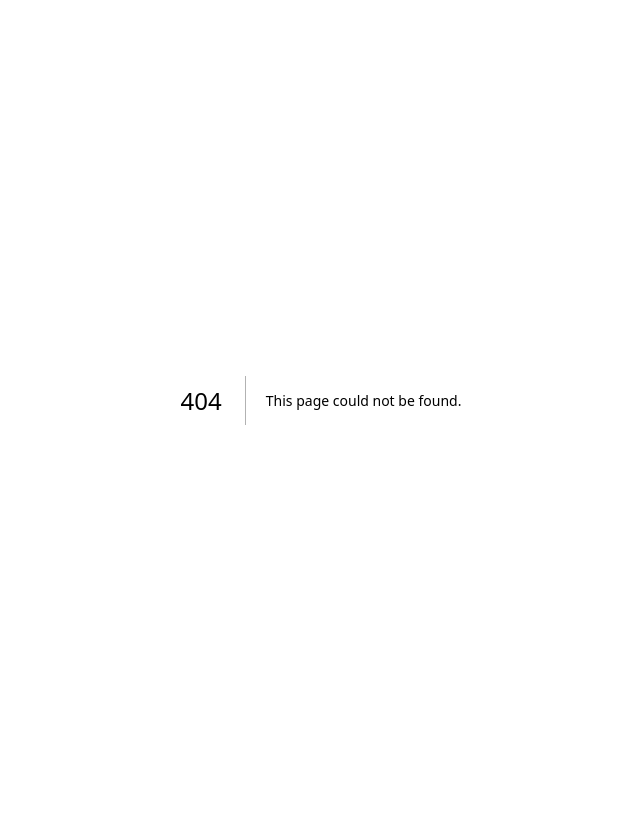
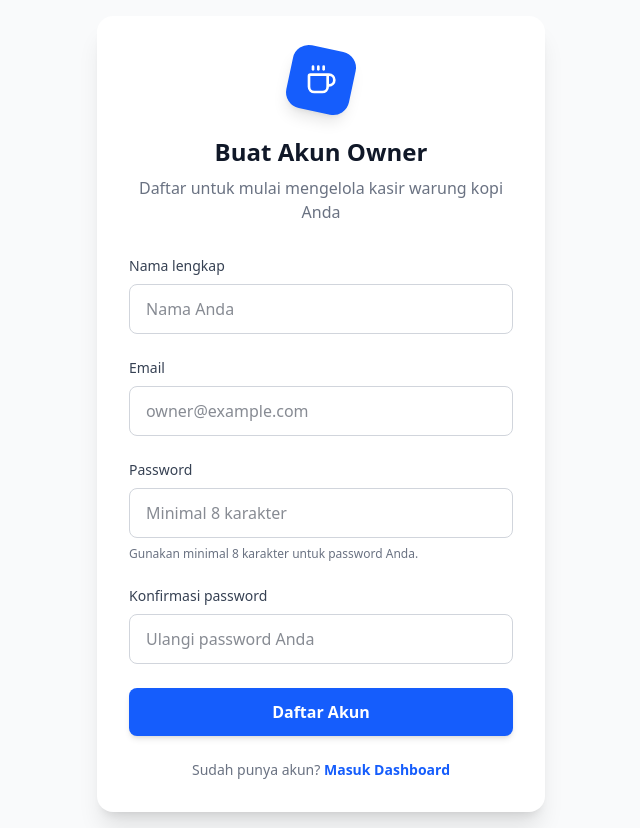
Before and after one commit to TOPDOCODE-DIGITAL-INNOVATIONS/kasir-warung-kopi, a Next.js app in the folder admin-dashboard/: page /register in a window 1280 px wide. Before the commit this address had no page. Shown: the whole page, without its empty margins (319-959 px from the left). Before the commit the page ends 800 px from the top, so only its background shows below. Built offline with nearby package versions, Linux system fonts and the light colour scheme.

Commit message:
feat: add owner registration to admin dashboard

```diff
--- /dev/null
+++ b/admin-dashboard/src/app/auth/confirm/route.ts
@@ -0,0 +1,16 @@
+import { NextResponse, type NextRequest } from 'next/server'
+import { createClient } from '@/utils/supabase/server'
+
+export async function GET(request: NextRequest) {
+  const code = request.nextUrl.searchParams.get('code')
+
+  if (code) {
+    const supabase = await createClient()
+    const { error } = await supabase.auth.exchangeCodeForSession(code)
+    if (!error) return NextResponse.redirect(new URL('/dashboard', request.url))
+  }
+
+  const loginUrl = new URL('/login', request.url)
+  loginUrl.searchParams.set('message', 'Tautan konfirmasi tidak valid atau sudah kedaluwarsa. Silakan coba masuk atau daftar kembali.')
+  return NextResponse.redirect(loginUrl)
+}
--- a/admin-dashboard/src/app/login/page.tsx
+++ b/admin-dashboard/src/app/login/page.tsx
@@ -1,5 +1,6 @@
 import { login } from './actions'
 import { Coffee } from 'lucide-react'
+import Link from 'next/link'
 
 export default async function LoginPage({ searchParams }: { searchParams: Promise<{ message?: string }> }) {
   const { message } = await searchParams
@@ -61,6 +62,12 @@ export default async function LoginPage({ searchParams }: { searchParams: Promis
               Masuk Dashboard
             </button>
           </form>
+          <p className="mt-6 text-center text-sm text-gray-500 dark:text-gray-400">
+            Belum punya akun?{' '}
+            <Link href="/register" className="font-semibold text-blue-600 hover:text-blue-700 hover:underline dark:text-blue-400">
+              Daftar akun
+            </Link>
+          </p>
         </div>
       </div>
     </div>
--- /dev/null
+++ b/admin-dashboard/src/app/register/actions.ts
@@ -0,0 +1,75 @@
+'use server'
+
+import { revalidatePath } from 'next/cache'
+import { redirect } from 'next/navigation'
+import { getSiteUrl } from '@/lib/site-url'
+import { createClient } from '@/utils/supabase/server'
+
+export type RegisterState = {
+  status: 'idle' | 'error' | 'success'
+  message: string
+  values?: { name: string; email: string }
+}
+
+export async function register(_previousState: RegisterState, formData: FormData): Promise<RegisterState> {
+  const name = String(formData.get('name') ?? '').trim()
+  const email = String(formData.get('email') ?? '').trim().toLowerCase()
+  const password = String(formData.get('password') ?? '')
+  const confirmPassword = String(formData.get('confirmPassword') ?? '')
+  const values = { name, email }
+  const fail = (message: string): RegisterState => ({ status: 'error', message, values })
+
+  if (!name || name.length > 100) return fail('Isi nama lengkap maksimal 100 karakter.')
+  if (email.length > 254 || !/^[^\s@]+@[^\s@]+\.[^\s@]+$/.test(email)) {
+    return fail('Masukkan alamat email yang valid.')
+  }
+  if (password.length < 8 || password.length > 128) {
+    return fail('Password harus terdiri dari 8 hingga 128 karakter.')
+  }
+  if (password !== confirmPassword) return fail('Konfirmasi password tidak sama.')
+
+  const supabase = await createClient()
+  const { data: currentUser } = await supabase.auth.getUser()
+  if (currentUser.user) redirect('/dashboard')
+
+  const { data, error } = await supabase.auth.signUp({
+    email,
+    password,
+    options: {
+      emailRedirectTo: `${await getSiteUrl()}/auth/confirm`,
+      // Descriptive user metadata; access to business data still uses owner_id and RLS.
+      data: { name, role: 'Owner' },
+    },
+  })
+
+  if (error) {
+    switch (error.code) {
+      case 'user_already_exists':
+      case 'email_exists':
+        return fail('Email sudah terdaftar. Silakan masuk menggunakan akun Anda.')
+      case 'weak_password':
+        return fail('Password belum memenuhi ketentuan keamanan. Gunakan password yang lebih kuat.')
+      case 'signup_disabled':
+      case 'email_provider_disabled':
+        return fail('Pendaftaran belum diaktifkan. Silakan hubungi pengelola aplikasi.')
+      case 'over_email_send_rate_limit':
+      case 'over_request_rate_limit':
+        return fail('Terlalu banyak percobaan. Tunggu beberapa saat sebelum mencoba kembali.')
+      case 'email_address_invalid':
+      case 'email_address_not_authorized':
+        return fail('Alamat email ini belum dapat digunakan untuk pendaftaran. Gunakan email lain atau hubungi pengelola.')
+      default:
+        return fail('Pendaftaran belum berhasil. Silakan coba kembali beberapa saat lagi.')
+    }
+  }
+
+  if (data.session) {
+    revalidatePath('/dashboard', 'layout')
+    redirect('/dashboard')
+  }
+
+  return {
+    status: 'success',
+    message: 'Jika email ini dapat digunakan, tautan konfirmasi telah dikirim. Periksa inbox atau folder spam dan buka tautan di browser yang sama. Jika sudah memiliki akun, silakan masuk.',
+  }
+}
--- /dev/null
+++ b/admin-dashboard/src/app/register/page.tsx
@@ -0,0 +1,77 @@
+'use client'
+
+import { useActionState } from 'react'
+import Link from 'next/link'
+import { Coffee } from 'lucide-react'
+import { register, type RegisterState } from './actions'
+
+const initialState: RegisterState = { status: 'idle', message: '' }
+const inputClassName = 'w-full px-4 py-3 rounded-lg border border-gray-300 dark:border-gray-600 focus:ring-2 focus:ring-blue-500 focus:border-transparent dark:bg-gray-700 dark:text-white transition-all'
+const labelClassName = 'block text-sm font-medium text-gray-700 dark:text-gray-300 mb-2'
+
+export default function RegisterPage() {
+  const [state, formAction, pending] = useActionState(register, initialState)
+
+  return (
+    <div className="min-h-screen flex items-center justify-center bg-gray-50 dark:bg-gray-900 p-4">
+      <div className="max-w-md w-full bg-white dark:bg-gray-800 rounded-2xl shadow-xl overflow-hidden">
+        <div className="p-8">
+          <div className="flex justify-center mb-6">
+            <div className="w-16 h-16 bg-blue-600 rounded-2xl flex items-center justify-center transform rotate-12 shadow-lg">
+              <Coffee className="text-white w-8 h-8 -rotate-12" />
+            </div>
+          </div>
+          <h1 className="text-2xl font-bold text-center text-gray-900 dark:text-white mb-2">Buat Akun Owner</h1>
+          <p className="text-center text-gray-500 dark:text-gray-400 mb-8">
+            Daftar untuk mulai mengelola kasir warung kopi Anda
+          </p>
+
+          {state.status === 'success' ? (
+            <p role="status" className="text-sm text-green-700 dark:text-green-300 bg-green-50 dark:bg-green-900/30 p-4 rounded-lg">
+              {state.message}
+            </p>
+          ) : (
+            <form action={formAction} className="space-y-6" aria-busy={pending}>
+              <div>
+                <label htmlFor="name" className={labelClassName}>Nama lengkap</label>
+                <input id="name" name="name" type="text" autoComplete="name" required maxLength={100}
+                  defaultValue={state.values?.name} className={inputClassName} placeholder="Nama Anda" />
+              </div>
+              <div>
+                <label htmlFor="email" className={labelClassName}>Email</label>
+                <input id="email" name="email" type="email" autoComplete="email" required maxLength={254}
+                  defaultValue={state.values?.email} className={inputClassName} placeholder="owner@example.com" />
+              </div>
+              <div>
+                <label htmlFor="password" className={labelClassName}>Password</label>
+                <input id="password" name="password" type="password" autoComplete="new-password" required
+                  minLength={8} maxLength={128} aria-describedby="password-help" className={inputClassName} placeholder="Minimal 8 karakter" />
+                <p id="password-help" className="mt-2 text-xs text-gray-500 dark:text-gray-400">Gunakan minimal 8 karakter untuk password Anda.</p>
+              </div>
+              <div>
+                <label htmlFor="confirmPassword" className={labelClassName}>Konfirmasi password</label>
+                <input id="confirmPassword" name="confirmPassword" type="password" autoComplete="new-password" required
+                  minLength={8} maxLength={128} className={inputClassName} placeholder="Ulangi password Anda" />
+              </div>
+
+              {state.status === 'error' && (
+                <p role="alert" className="text-sm text-red-600 dark:text-red-300 bg-red-50 dark:bg-red-900/30 p-3 rounded-lg text-center">
+                  {state.message}
+                </p>
+              )}
+              <button type="submit" disabled={pending}
+                className="w-full py-3 px-4 bg-blue-600 hover:bg-blue-700 text-white font-semibold rounded-lg shadow-md focus:outline-none focus:ring-2 focus:ring-blue-500 focus:ring-offset-2 transition-all disabled:opacity-60 disabled:cursor-not-allowed">
+                {pending ? 'Mendaftarkan akun...' : 'Daftar Akun'}
+              </button>
+            </form>
+          )}
+
+          <p className="mt-6 text-center text-sm text-gray-500 dark:text-gray-400">
+            Sudah punya akun?{' '}
+            <Link href="/login" className="font-semibold text-blue-600 hover:text-blue-700 hover:underline dark:text-blue-400">Masuk Dashboard</Link>
+          </p>
+        </div>
+      </div>
+    </div>
+  )
+}
```
